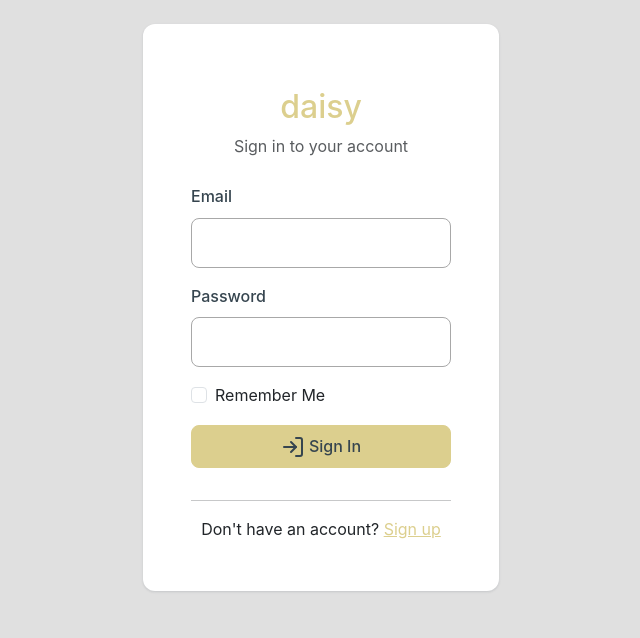
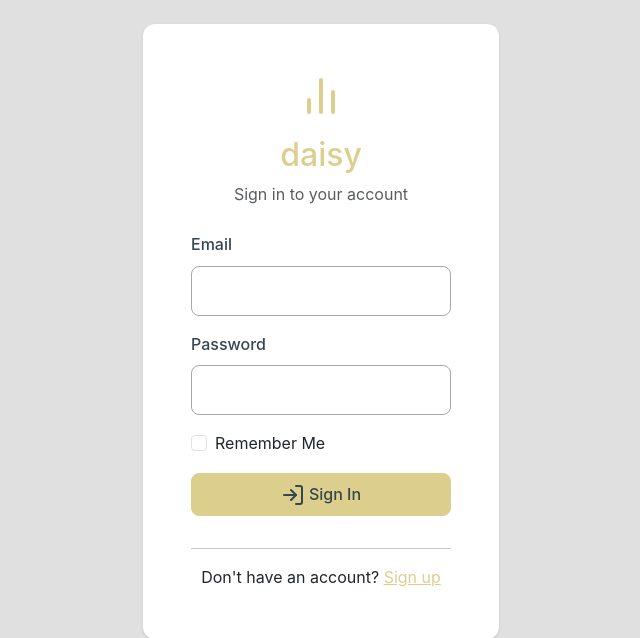
Before and after one commit to PyLou317/daisy, a Flask app: page / in a window 1280 px wide. Shown: the top 638 px of the page, without its empty margins (319-959 px from the left). Run offline with Flask 3, Linux system fonts and the light colour scheme; some libraries are stand-ins or nearby versions.

Commit message:
update logo

```diff
--- a/templates/auth/login.html
+++ b/templates/auth/login.html
@@ -8,7 +8,7 @@
         <div class="card shadow">
             <div class="card-body p-5">
                 <div class="text-center mb-4">
-                    <i data-feather="flower" class="text-primary" style="width: 48px; height: 48px;"></i>
+                    <i data-feather="bar-chart-2" class="text-primary" style="width: 48px; height: 48px;"></i>
                     <h2 class="mt-3 text-primary">daisy</h2>
                     <p class="text-muted">Sign in to your account</p>
                 </div>
```
